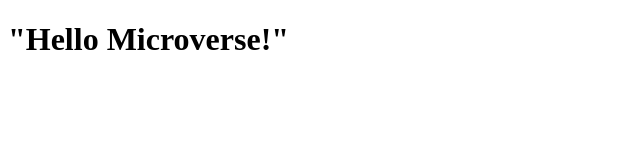
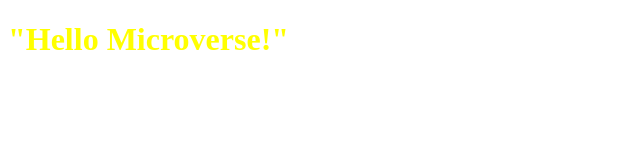
Before and after one commit to mesfin345/Hello-Microverse-Project, a website: page index.html in a window 1280 px wide. Shown: the whole page, without its empty margins (0-640 px from the left). Drawn offline with Linux system fonts and the light colour scheme.

Commit message:
add style

```diff
--- a/index.html
+++ b/index.html
@@ -8,6 +8,6 @@
     <title>Microverse Project</title>
 </head>
 <body>
-    <h1>"Hello Microverse!"</h1>
+    <h1 class="text">"Hello Microverse!"</h1>
 </body>
 </html>
--- a/style.css
+++ b/style.css
@@ -0,0 +1,4 @@
+.text {
+    color: yellow;
+
+}
```
